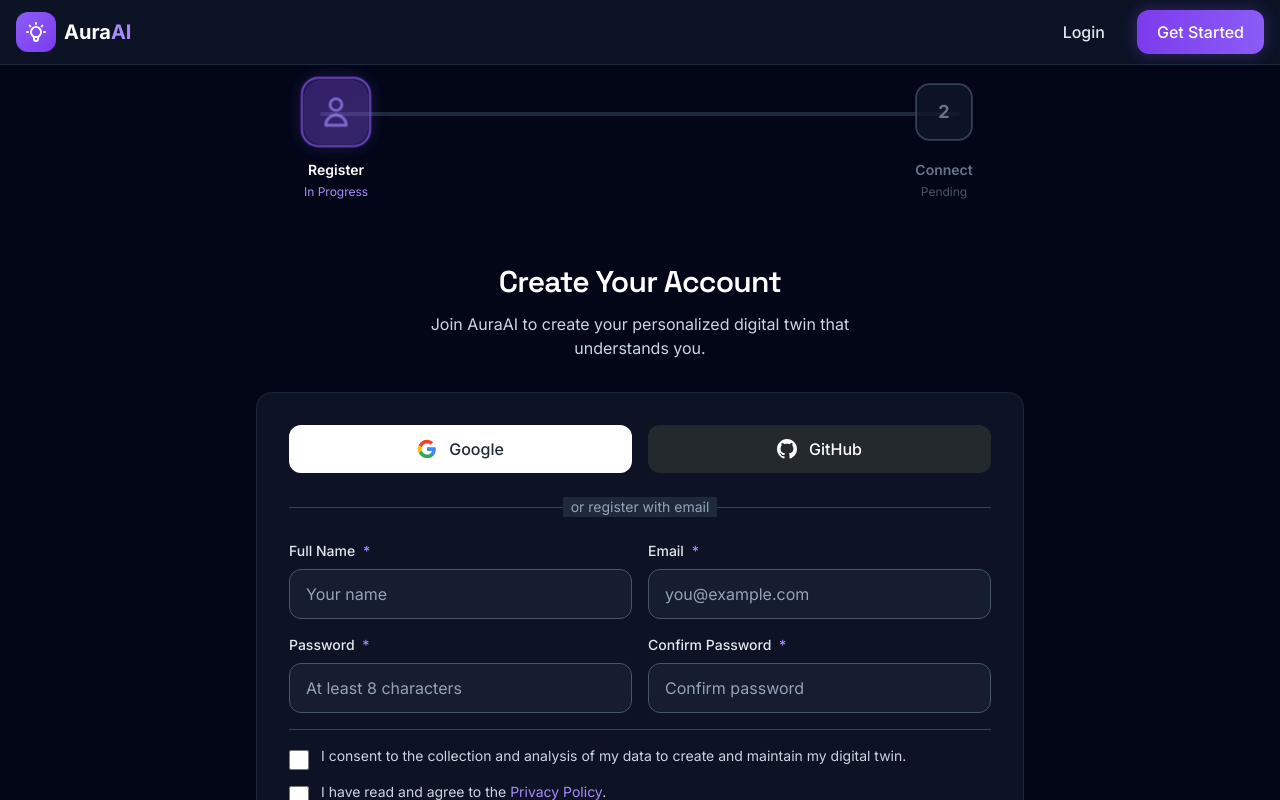
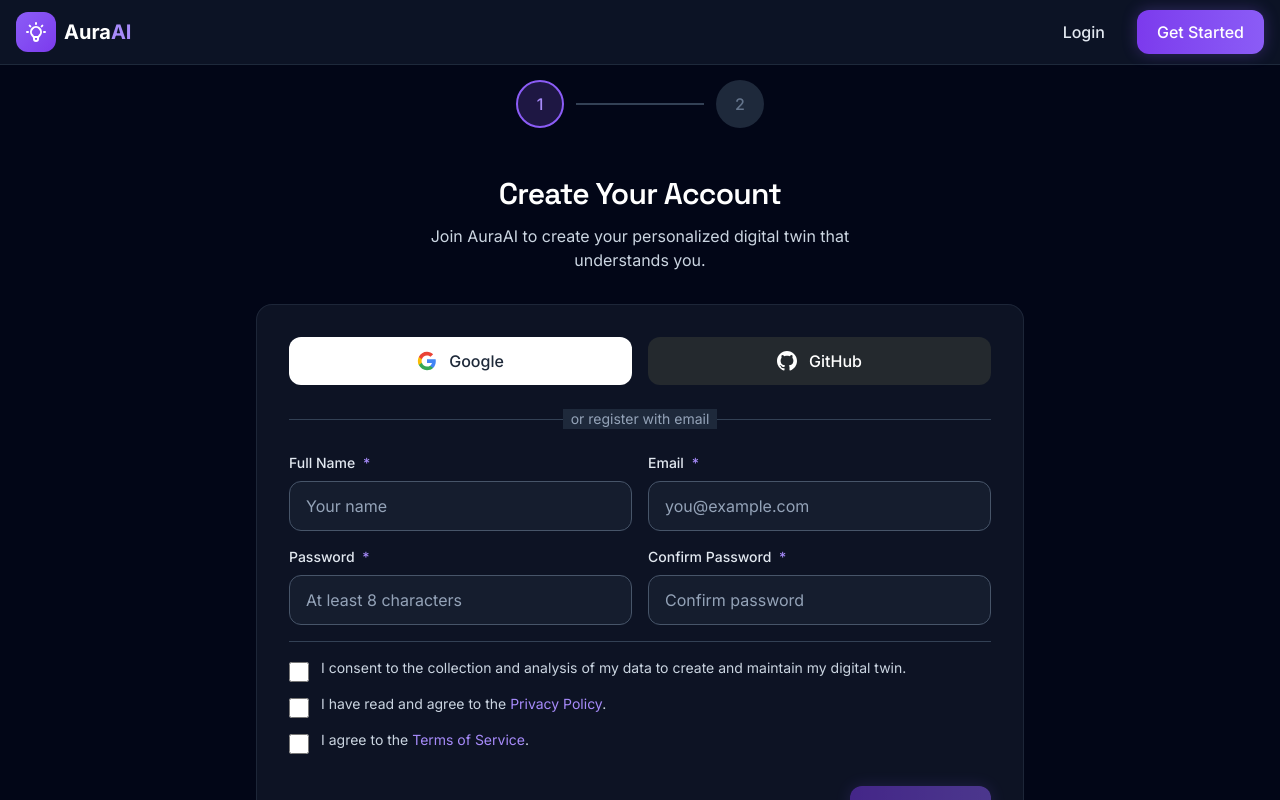
Before and after one commit to jaswantcg-hue/ownyourtwin_website_wofork, a SvelteKit app: page /create-twin in a window 1280 px wide. Shown: the top 800 px of the page. Built offline with nearby package versions, Linux system fonts and the light colour scheme.

Commit message:
updated the flow
updated the flow

```diff
--- a/src/routes/create-twin/+page.svelte
+++ b/src/routes/create-twin/+page.svelte
@@ -230,37 +230,22 @@
 
   <main class="pt-20 pb-12 px-4">
     <div class="max-w-3xl mx-auto">
-      <!-- Enhanced Progress indicator -->
-      <div class="mb-16">
-        <div class="relative">
-          <!-- Progress bar background -->
-          <div class="absolute top-8 left-0 right-0 h-1 bg-void-800 rounded-full mx-auto" style="width: calc(100% - 8rem);"></div>
-
-          <!-- Animated progress bar -->
+      <!-- Progress indicator -->
+      <div class="mb-12">
+        <div class="flex items-center justify-center">
+          {#each TWIN_CREATION_STEPS as step, index}
+            <div class="flex items-center">
               <div
-            class="absolute top-8 left-0 h-1 bg-gradient-to-r from-cosmic-600 to-cosmic-400 rounded-full transition-all duration-700 ease-out"
-            style="width: calc({((currentStep - 1) / (TWIN_CREATION_STEPS.length - 1)) * 100}% * (100% - 8rem) / 100); margin-left: 4rem;"
-          ></div>
-
-          <!-- Steps -->
-          <div class="relative flex items-center justify-between max-w-2xl mx-auto">
-            {#each TWIN_CREATION_STEPS as step, index}
-              <div class="flex flex-col items-center relative z-10">
-                <!-- Step circle -->
-                <div class="relative group">
-                  <div
-                    class="w-16 h-16 rounded-2xl flex items-center justify-center font-bold text-lg
-                      transition-all duration-500 transform
+                class="w-12 h-12 rounded-full flex items-center justify-center font-medium transition-all duration-300
                   {currentStep > step.id
-                        ? 'bg-gradient-to-br from-cosmic-600 to-cosmic-500 text-white scale-100 shadow-glow'
+                  ? 'bg-cosmic-500 text-white shadow-glow-sm'
                   : currentStep === step.id
-                          ? 'bg-gradient-to-br from-cosmic-600/30 to-cosmic-500/30 border-2 border-cosmic-500 text-cosmic-400 scale-110 animate-pulse-slow shadow-glow-sm'
-                          : 'bg-void-900/80 border-2 border-void-700 text-void-500 scale-90'}"
+                    ? 'bg-cosmic-500/20 border-2 border-cosmic-500 text-cosmic-400'
+                    : 'bg-void-800 text-void-500'}"
               >
                 {#if currentStep > step.id}
-                      <!-- Checkmark for completed steps -->
                   <svg
-                        class="w-8 h-8 animate-scale-in"
+                    class="w-6 h-6"
                     fill="none"
                     stroke="currentColor"
                     viewBox="0 0 24 24"
@@ -268,55 +253,23 @@
                     <path
                       stroke-linecap="round"
                       stroke-linejoin="round"
-                          stroke-width="3"
+                      stroke-width="2"
                       d="M5 13l4 4L19 7"
                     />
                   </svg>
-                    {:else if currentStep === step.id}
-                      <!-- Icon for active step -->
-                      {#if step.id === 1}
-                        <svg class="w-8 h-8" fill="none" stroke="currentColor" viewBox="0 0 24 24">
-                          <path stroke-linecap="round" stroke-linejoin="round" stroke-width="2" d="M16 7a4 4 0 11-8 0 4 4 0 018 0zM12 14a7 7 0 00-7 7h14a7 7 0 00-7-7z" />
-                        </svg>
                 {:else}
-                        <svg class="w-8 h-8" fill="none" stroke="currentColor" viewBox="0 0 24 24">
-                          <path stroke-linecap="round" stroke-linejoin="round" stroke-width="2" d="M13.828 10.172a4 4 0 00-5.656 0l-4 4a4 4 0 105.656 5.656l1.102-1.101m-.758-4.899a4 4 0 005.656 0l4-4a4 4 0 00-5.656-5.656l-1.1 1.1" />
-                        </svg>
-                      {/if}
-                    {:else}
-                      <!-- Number for inactive steps -->
-                      <span class="text-xl">{step.id}</span>
+                  {step.id}
                 {/if}
               </div>
-
-                  <!-- Pulse effect for active step -->
-                  {#if currentStep === step.id}
-                    <div class="absolute inset-0 rounded-2xl bg-cosmic-500/20 animate-ping"></div>
+              {#if index < TWIN_CREATION_STEPS.length - 1}
+                <div
+                  class="w-24 md:w-32 h-0.5 mx-3 {currentStep > step.id
+                    ? 'bg-cosmic-500'
+                    : 'bg-void-700'}"
+                ></div>
               {/if}
             </div>
-
-                <!-- Step label -->
-                <div class="mt-4 text-center transition-all duration-300">
-                  <div
-                    class="font-semibold text-sm
-                      {currentStep >= step.id ? 'text-white' : 'text-void-500'}"
-                  >
-                    {step.name}
-                  </div>
-                  <div
-                    class="text-xs mt-1
-                      {currentStep === step.id ? 'text-cosmic-400' : 'text-void-600'}"
-                  >
-                    {currentStep > step.id
-                      ? 'Completed'
-                      : currentStep === step.id
-                        ? 'In Progress'
-                        : 'Pending'}
-                  </div>
-                </div>
-              </div>
           {/each}
-          </div>
         </div>
       </div>
 
```
Lines whose indentation alone changed are shown as unchanged.
